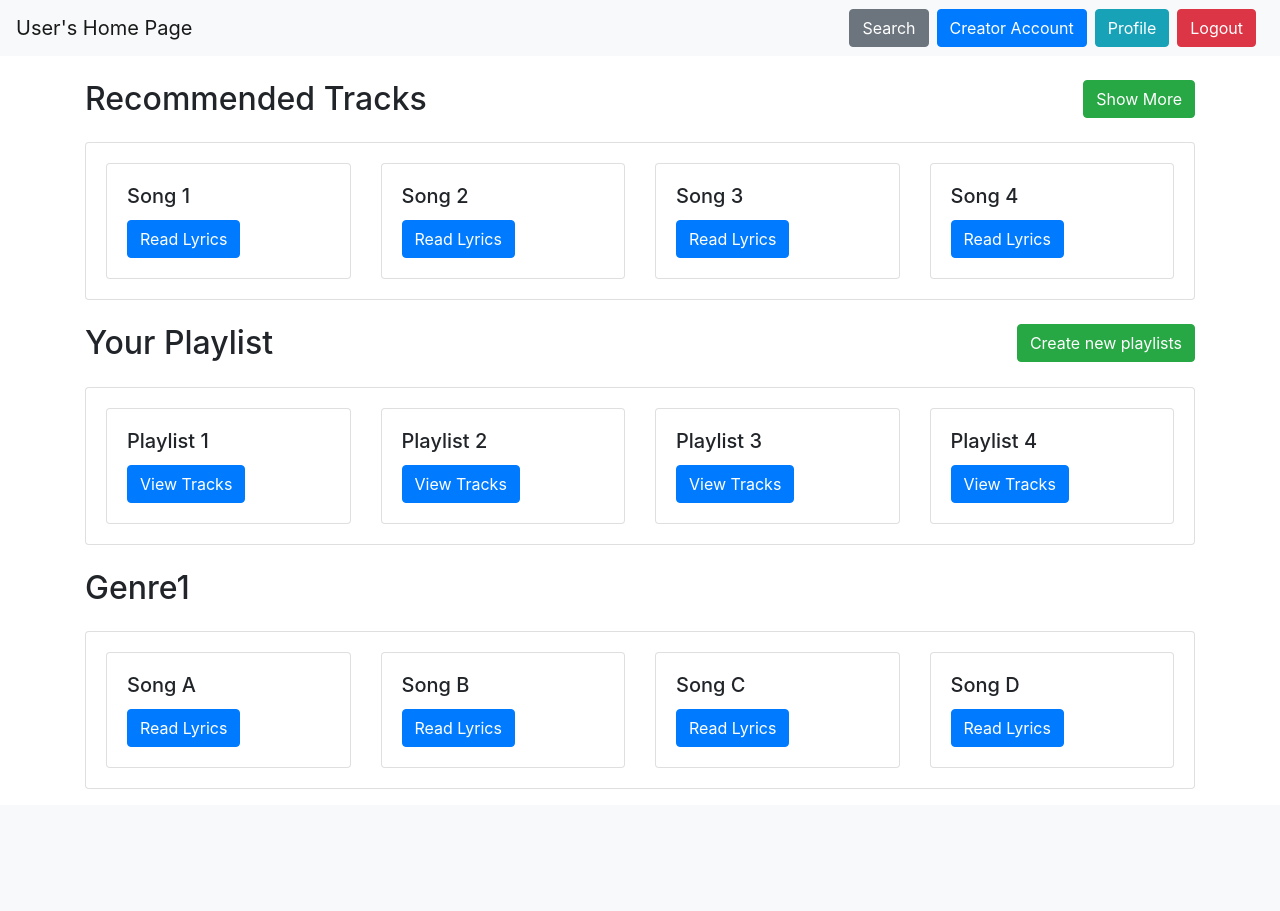
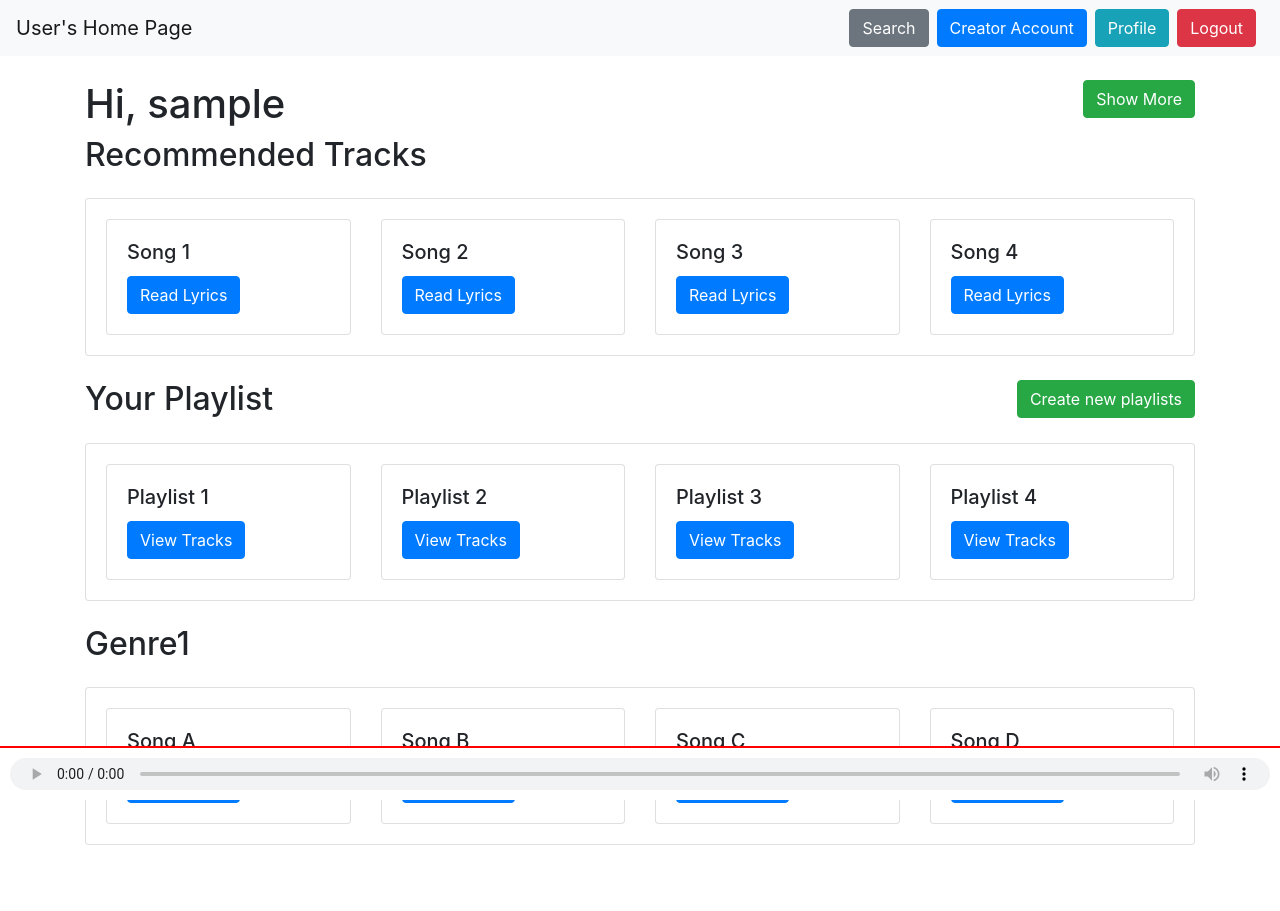
Before and after one commit to AdapaPrasanthi/MusicStreamingApp, a Flask app: template templates/user_home.html in a window 1280 px wide. Before the commit the page ends 789 px from the top, so only its background shows below. Run offline with Flask 2, Linux system fonts and the light colour scheme; the template is opened without the code that fills it: most values are stand-ins (such as "Sample title", 1, 10 or a date in 2020); some libraries are stand-ins or nearby versions.

Commit message:
dec_14_changes_2030

```diff
--- a/main.py
+++ b/main.py
@@ -1,5 +1,5 @@
 import os
-from flask import Flask
+from flask import Flask, session
 from flask_restful import Resource, Api
 from application.config import LocalDevelopmentConfig
 from application.database import db
--- a/templates/creator_dashboard2.html
+++ b/templates/creator_dashboard2.html
@@ -21,13 +21,14 @@
                 <button class="btn btn-link" type="button">User Account</button>
             </li>
             <li class="nav-item">
-                <button class="btn btn-link" type="button">Logout</button>
+                <a  href="/logout"><button class="btn btn-link" type="button">Logout</button></a>
             </li>
         </ul>
     </div>
 </nav>
 
 <div class="container mt-4">
+    <h1>Hi, Creator {{username}}</h1>
     <div class="card-deck">
         <!-- Dashboard Card -->
         <div class="card">
--- a/templates/creator_home.html
+++ b/templates/creator_home.html
@@ -33,7 +33,7 @@
 </div>
 
 <div class="container text-center mb-5">
-    <form method="post" action="/creator">
+    <form method="post" action="/registerAsCreator">
         <button class="btn btn-primary" type="submit">Register as Creator</button>
     </form>
 </div>
--- a/templates/user_home.html
+++ b/templates/user_home.html
@@ -6,6 +6,20 @@
     <title>User's Home Page</title>
     <!-- Bootstrap CSS -->
     <link rel="stylesheet" href="https://stackpath.bootstrapcdn.com/bootstrap/4.3.1/css/bootstrap.min.css" integrity="sha384-ggOyR0iXCbMQv3Xipma34MD+dH/1fQ784/j6cY/iJTQUOhcWr7x9JvoRxT2MZw1T" crossorigin="anonymous">
+    <style>
+        audio {
+            width: 100%;
+            position: fixed;
+            bottom: 0;
+            background-color: white;
+            padding: 10px;
+            color: #fff;
+            border-top: 2px solid red;
+        }
+        body{
+            padding-bottom: 50px;
+        }
+    </style>
 </head>
 <body>
 
@@ -15,6 +29,7 @@
     <!-- First Row -->
     <div class="row bg-gray">
         <div class="col-md-6">
+            <h1>Hi, {{username}}</h1>
             <h2>Recommended Tracks</h2>
         </div>
         <div class="col-md-6 text-right">
@@ -189,7 +204,10 @@
         </div>
     </div>
 </div>
-
+<audio controls>
+    <source src="your-audio-file.mp3" type="audio/mp3">
+    Your browser does not support the audio element.
+</audio>
 <!-- Bootstrap JS -->
 <script src="https://code.jquery.com/jquery-3.3.1.slim.min.js" integrity="sha384-q8i/X+965DzO0rT7abK41JStQIAqVgRVzpbzo5smXKp4YfRvH+8abtTE1Pi6jizo" crossorigin="anonymous"></script>
 <script src="https://cdn.jsdelivr.net/npm/@popperjs/core@2.11.6/dist/umd/popper.min.js" integrity="sha384-ApNbgh9B+Y1QKtv3Rn7W3mgPxhU9K/ScQsAP7hUibX39j7fakFPskvXusvfa0b4Q" crossorigin="anonymous"></script>
--- a/templates/user_nav.html
+++ b/templates/user_nav.html
@@ -13,7 +13,7 @@
                 <a class="btn btn-info mr-2" role="button" href="#">Profile</a>
             </li>
             <li class="nav-item">
-                <a class="btn btn-danger mr-2" role="button" href="/">Logout</a>
+                <a class="btn btn-danger mr-2" role="button" href="/logout">Logout</a>
             </li>
         </ul>
     </div>
```
Also changed, not shown: application/controllers.py (+35 -4 lines), sqldatabase/data.sqlite3.
